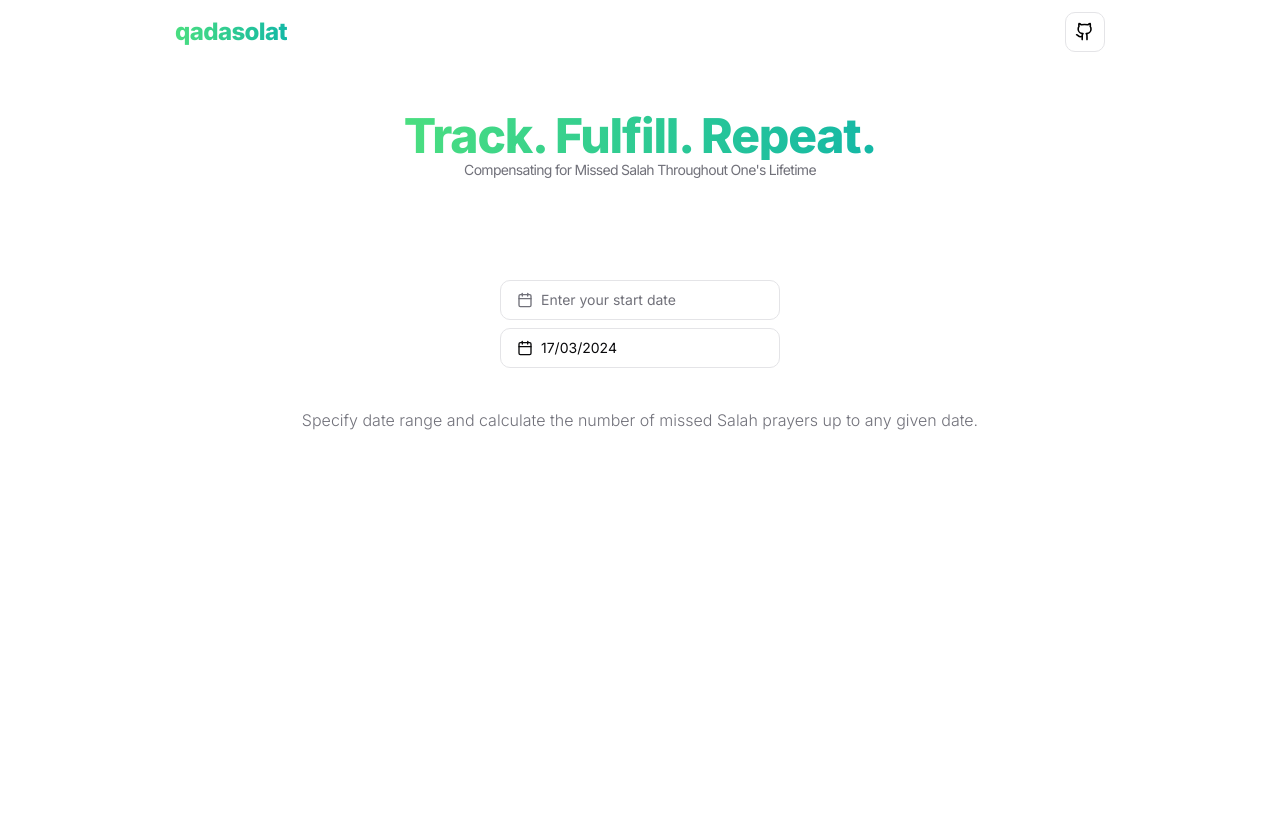
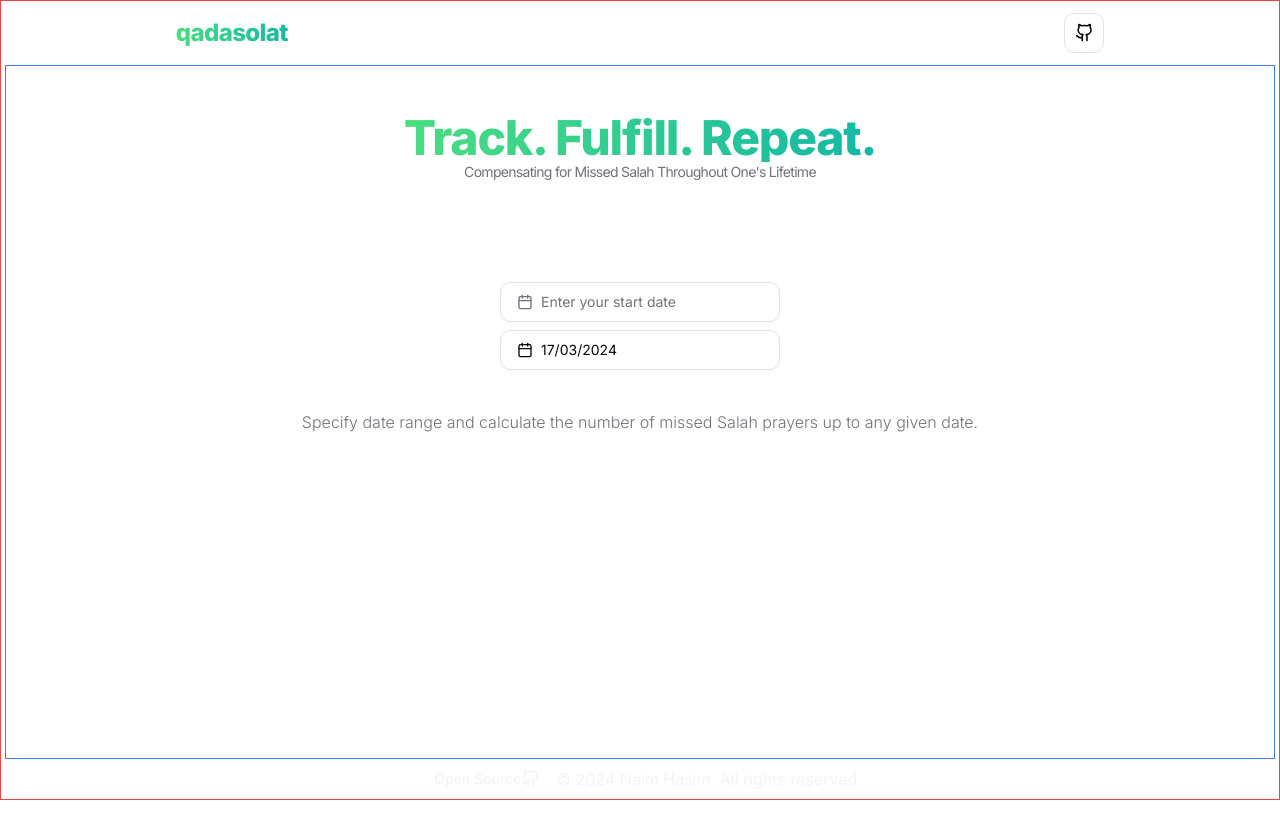
Before and after one commit to naimhasim/qadasolat, a Next.js app: page / in a window 1280 px wide. Shown: the top 838 px of the page. After the commit the page ends 800 px from the top, so only its background shows below. Built offline with nearby package versions, Linux system fonts and the light colour scheme; what @react-pdf/renderer would draw is missing.

Commit message:
layout & footer grow

```diff
--- a/src/app/layout.tsx
+++ b/src/app/layout.tsx
@@ -22,9 +22,9 @@ export default function RootLayout({
     <html lang="en" suppressHydrationWarning>
       <body className={`${inter.className}`}>
         <AppProvider>
-          <main className="flex flex-col h-screen px-1">
+          <main className="flex flex-col min-h-screen sm:h-screen border border-red-500 px-1">
             <NavBar/>
-            <div className="grow flex flex-col min-h-screen">
+            <div className="grow flex flex-col h-auto border border-blue-500">
               {children}
             </div>
             <Footer/>
--- a/src/components/Footer.tsx
+++ b/src/components/Footer.tsx
@@ -3,9 +3,14 @@ import { Github } from "lucide-react";
 
 export default function Footer(){
     return (
-        <footer className="grow-0 flex justify-center items-center h-auto text-muted">
+        <footer className="grow-0 flex flex-col md:flex-row justify-center items-center h-auto text-muted">
           {/* <ul className="p-2"><Button className="text-muted hover:text-primary" variant={'link'}>Open Source<Github className="h-[1.2rem] w-[1.2rem]"/></Button></ul> */}
-          <ul className="p-2"><Button className="text-muted hover:text-primary" variant={'link'}>Open Source<Github className="h-[1.2rem] w-[1.2rem]"/></Button> © 2024 Naim Hasim. All rights reserved.</ul>
+          <ul className="inline-block">
+            <Button className="text-muted hover:text-primary" variant={'link'}>Open Source<Github className="h-[1.2rem] w-[1.2rem]"/></Button>
+          </ul>
+          <ul className="inline-block">
+            © 2024 Naim Hasim. All rights reserved.
+          </ul>
         </footer>
     )
 }
```
